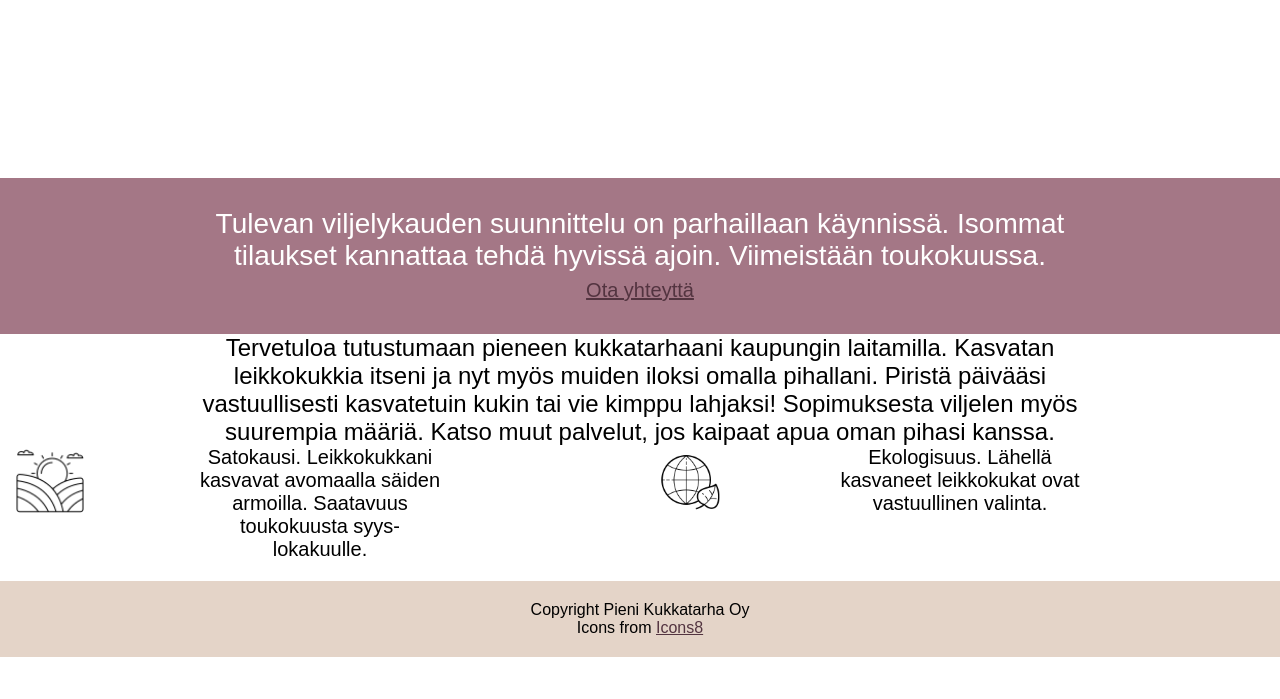
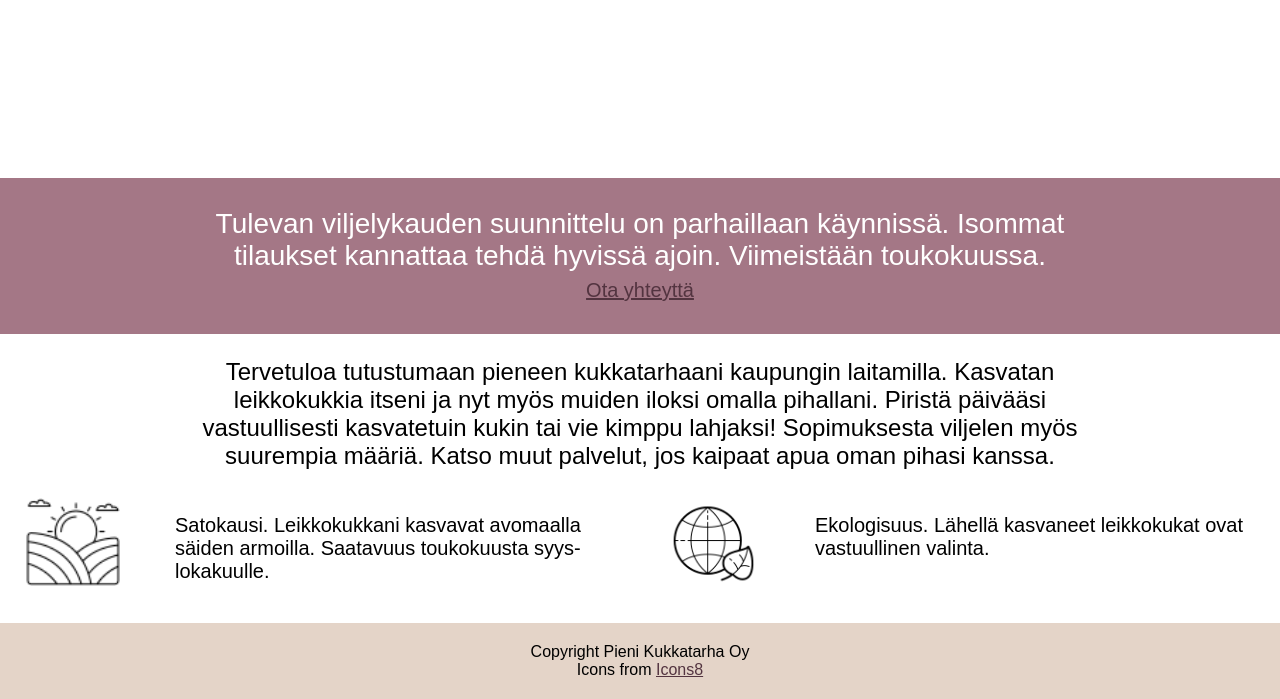
Before and after one commit to einirei/kukkatarha, a plain HTML site: page index.html in a window 1280 px wide. Shown: the part 350-1049 px from the top of the page. Before the commit the page ends 1007 px from the top, so only its background shows below. Drawn offline with Linux system fonts and the light colour scheme; a web font is replaced by a local one.

Commit message:
final style upadates

```diff
--- a/styles.css
+++ b/styles.css
@@ -79,7 +79,8 @@ p {
     font-size: 24px;
     text-align: center;
     padding: 0;
-    margin: 0 50px;
+    margin-right: 50px;
+    margin-left: 50px;
 }
 
 .column {
@@ -88,11 +89,13 @@ p {
 
 .column img {
     float: left;
-    margin: 0 15px; /*säätää tektin ja kuvakkeen väliin tyhjää*/
+    margin-right: 15px; /*säätää tektin ja kuvakkeen väliin tyhjää*/
+    margin-left: 25px;
 }
 
 .smalltext {
     font-size: 20px;
+    text-align: left;
     padding: 0 20px;
 }
 
@@ -254,12 +257,28 @@ footer .link {
         padding: 30px 175px;
     }
     p {
-        margin: 0 175px;
+        margin-right: 175px;
+        margin-left: 175px;
     }
+    .row {
+        display: flex;
+        justify-content: space-around; /* Tasaa columnit ympäriinsä */
+    }
+
     .column {
-        float: left;
-        width: 50%;
+        width: 70%;
     }
+
+    .column img {
+        width: 15%;
+        height: auto;
+    }
+
+    .smalltext {
+        margin-right: auto;
+        padding: 0;
+    }
+
     .palveluotsikko h3 {
         margin-left: 250px;
     }
```
